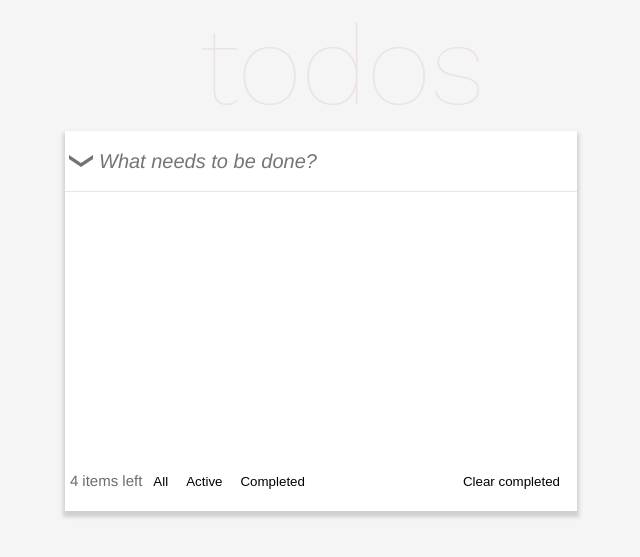
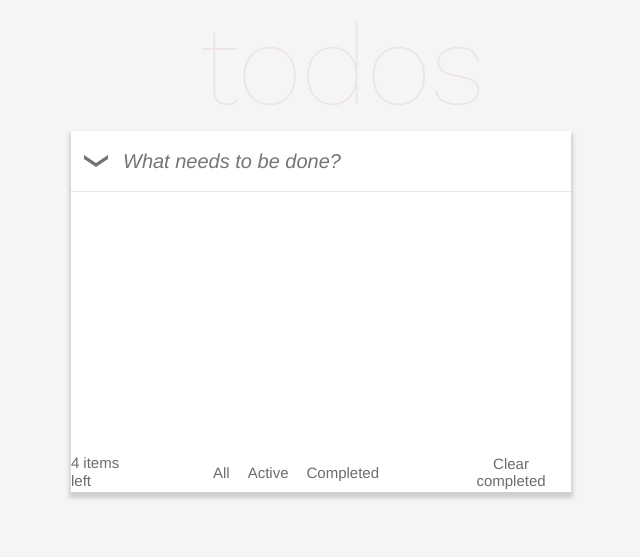
Before and after one commit to jfunfor/code_crew, a Django app: page / in a window 1280 px wide. Shown: the top 557 px of the page, without its empty margins (319-959 px from the left). Run offline with Django 3.2, Linux system fonts and the light colour scheme; data comes from the database, SQL or seed files in the repository; both versions use the stored data as it was after the commit; data that the repository does not hold is empty.

Commit message:
front positions configured

```diff
--- a/todo/static/js/main2.js
+++ b/todo/static/js/main2.js
@@ -23,9 +23,10 @@ function createTaskItem(task) {
     btnDeleteTask.className = 'list-todos__btn-del';
     btnDeleteTask.onclick = () => deleteTask(task.id);
 
-    divTask.appendChild(inputTaskName);
+
     divTask.appendChild(inputTaskIsCompleted);
     divTask.appendChild(labelTaskIsCompleted);
+    divTask.appendChild(inputTaskName);
     divTask.appendChild(btnDeleteTask);
 
     return divTask;
--- a/todo/static/styles/main.css
+++ b/todo/static/styles/main.css
@@ -6,7 +6,7 @@
 @import "project/todos__footer.css";
 body {
     background: #F5F5F5;
-    max-width: 40%;
+    max-width: 500px;
     max-height: 40%;
     margin: 0 auto;
 }
--- a/todo/static/styles/project/list-todos__chb.css
+++ b/todo/static/styles/project/list-todos__chb.css
@@ -9,8 +9,10 @@
     border: 1px solid #5dc3af;
     border-radius: 100%;
     vertical-align: middle;
-    margin: 10px;
 }
 input[class="list-todos__chb"]:checked + label::before{
     background: url("../../icons/completed.png") center no-repeat;
 }
+.list-todos__invisible-lbl {
+    margin: auto;
+}
--- a/todo/static/styles/project/list-todos__item.css
+++ b/todo/static/styles/project/list-todos__item.css
@@ -3,8 +3,8 @@
     width: 100%;
     border-bottom: 1px solid #d9d5d5;
     display: grid;
-    grid-template-columns: 1fr 10fr 1fr;
-    grid-template-rows: 50px;
+    grid-template-columns: 50px 5fr 1fr;
+    grid-template-rows: 60px;
 }
 
 .list-todos__input {
--- a/todo/static/styles/project/search-todos.css
+++ b/todo/static/styles/project/search-todos.css
@@ -2,7 +2,7 @@
 {
     border-bottom: 1px solid #E6E6E6;
     display: grid;
-    grid-template-columns: 1fr 15fr;
+    grid-template-columns: 50px 1fr;
     grid-template-rows: 60px;
 
 }
--- a/todo/static/styles/project/todos__footer.css
+++ b/todo/static/styles/project/todos__footer.css
@@ -1,24 +1,27 @@
 .todos__footer {
-    position: relative;
-    padding: 20px 5px;
+    display: grid;
+    grid-template-columns: 70px 1fr 120px;
+    grid-template-rows: 40px;
+    align-items: center;
+    justify-items: center;
 }
-.footer__output
+.footer__output-num
 {
     color: rgba(106, 104, 104, 0.98);
     font-size: 15px;
     font-family: "Helvetica Neue", serif;
-    left: 15px;
-    bottom:27%;
 }
 .footer__btn
 {
     background-color: white;
     border: 1px solid white;
+    color: rgba(106, 104, 104, 0.98);
+    font-size: 15px;
+    font-family: "Helvetica Neue", serif;
 }
 .footer__btn-position
 {
-    position: absolute;
-    right: 10px;
+
 }
 .footer__btn:active{ border: 1px solid #CCCCCC; }
 .footer__btn-filters:focus{ border: 1px solid #CCCCCC; }
--- a/todo/todo_list/templates/todo_list/index.html
+++ b/todo/todo_list/templates/todo_list/index.html
@@ -22,10 +22,15 @@
 
             </div>
             <div id="todos__footer" class="todos__footer">
-                <output class ="footer__output"name="num_of_left">4</output> <span class="footer__output">items left</span>
-                <button class="footer__btn footer__btn-filters">All</button>
-                <button class="footer__btn footer__btn-filters">Active</button>
-                <button class="footer__btn footer__btn-filters">Completed</button>
+                <div class="footer__output">
+                    <output class ="footer__output-num"name="num_of_left">4</output>
+                    <span class="footer__output-num">items left</span>
+                </div>
+                <div class="footer__filters">
+                    <button class="footer__btn footer__btn-filters">All</button>
+                    <button class="footer__btn footer__btn-filters">Active</button>
+                    <button class="footer__btn footer__btn-filters">Completed</button>
+                </div>
                 <button class="footer__btn footer__btn-position">Clear completed</button>
             </div>
         </div>
```
Also changed, not shown: todo/db.sqlite3, 1 other file.
